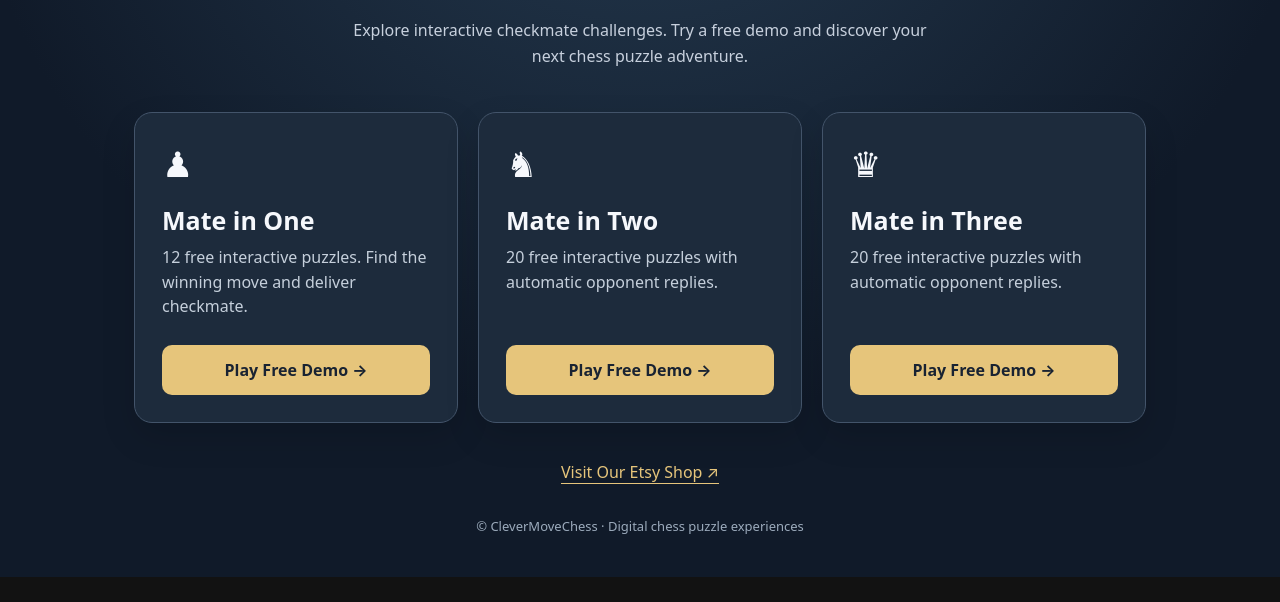
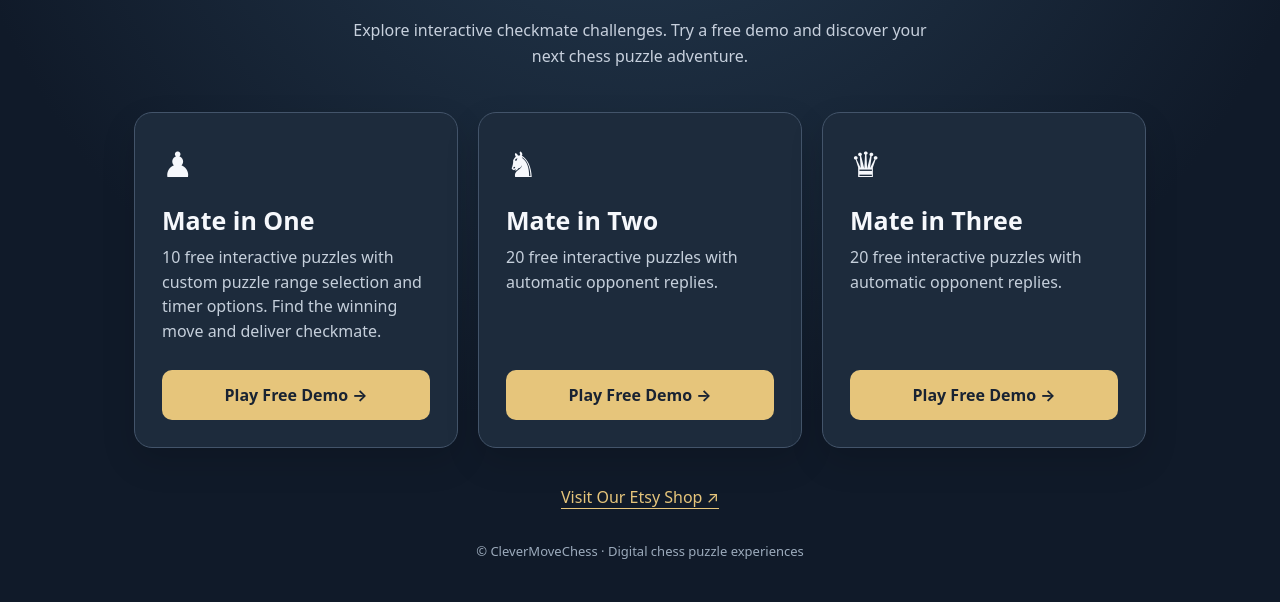
Before and after one commit to CleverMoveChess/free-chess-demos, a plain HTML site: page index.html in a window 1280 px wide. Shown: the part 266-868 px from the top of the page. Before the commit the page ends 843 px from the top, so only its background shows below. Drawn offline with Linux system fonts and the light colour scheme.

Commit message:
Update index.html

```diff
--- a/index.html
+++ b/index.html
@@ -13,7 +13,7 @@
 <h1>Free Chess Demos</h1><p class="tagline">Think Smart. Play Better.</p>
 <p class="intro">Explore interactive checkmate challenges. Try a free demo and discover your next chess puzzle adventure.</p>
 <section class="grid" aria-label="Free chess demos">
-<article class="card"><div class="icon" aria-hidden="true">♟</div><h2>Mate in One</h2><p>12 free interactive puzzles. Find the winning move and deliver checkmate.</p><a class="button" href="CleverMoveChess_Free_Demo_12_80_Guncel.html" target="_blank" rel="noopener noreferrer">Play Free Demo →</a></article>
+<article class="card"><div class="icon" aria-hidden="true">♟</div><h2>Mate in One</h2><p>10 free interactive puzzles with custom puzzle range selection and timer options. Find the winning move and deliver checkmate.</p><a class="button" href="https://clevermovechess.github.io/chess-challenge-free-demo/CleverMoveChess_Mate_in_One_Free_Demo_10_Range.html" target="_blank" rel="noopener noreferrer">Play Free Demo →</a></article>
 <article class="card"><div class="icon" aria-hidden="true">♞</div><h2>Mate in Two</h2><p>20 free interactive puzzles with automatic opponent replies.</p><a class="button" href="CleverMoveChess_Mate_in_Two_Demo_20.html">Play Free Demo →</a></article>
 <article class="card"><div class="icon" aria-hidden="true">♛</div><h2>Mate in Three</h2><p>20 free interactive puzzles with automatic opponent replies.</p><a class="button" href="CleverMoveChess_Mate_in_Three_Demo_20.html">Play Free Demo →</a></article>
 </section>
```
